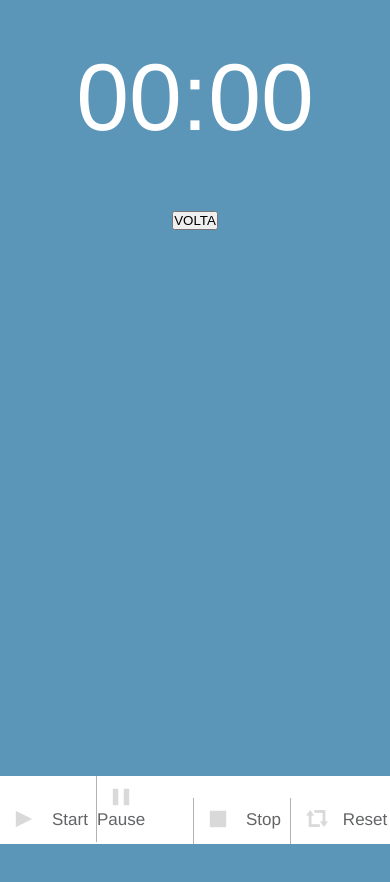
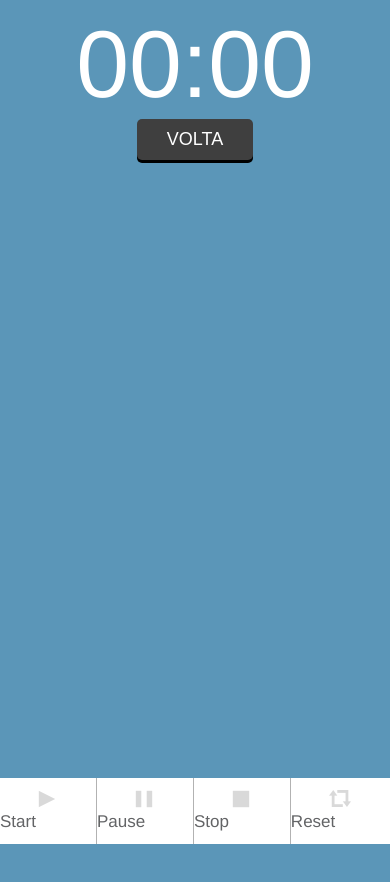
Before and after one commit to andrescalco/crono, a plain HTML site: page index.html in a window 390 px wide. After the commit the page ends 844 px from the top, so only its background shows below. Drawn offline with Linux system fonts and the light colour scheme.

Commit message:
Alteração de CSS Responsivo, Criação de função de volta

```diff
--- a/css/style.css
+++ b/css/style.css
@@ -34,27 +34,40 @@ body {
 
 .painel {
 	width: 100%;
-	height: 100%;
-	line-height: 100%;
 	text-align: center;
 	display: block;
-	font-size: 95px;
 	color: #fff;
 	font-weight: 300;
 	position: relative;
-	top: 50px;
+	top: 10px;
 }
 
 .painel .time {
 	position: relative;
+	font-size: 95px;
 }
 
 .painel .volta {
-	position: absolute;
-	top: 0;
+	margin-top: 20px;
 	font-size: 20px;
 	list-style-type: decimal;
 	line-height: 20px;
+}
+
+.painel button#volta {
+	border: 0;
+	padding: 10px 30px;
+	background: #3f3f3f;
+	border-radius: 5px;
+	box-shadow: 0 3px 0 #000;
+	color: #fff;
+	font-size: 18px;
+	position: relative;
+}
+
+.painel button#volta:active {
+	top: 3px;
+	box-shadow: none;
 }
 
 .controller {
@@ -132,3 +145,17 @@ body {
 .controller ul li#reset:before {
 	background-position: 0 -222px;
 }
+
+@media screen and ( max-width:485px ) {
+
+	.controller ul li span {
+		display: none;
+	}
+
+	.controller ul li:before {
+		display: block;
+		margin: 0 auto 0;
+		padding: 0;
+	}
+
+}
```
